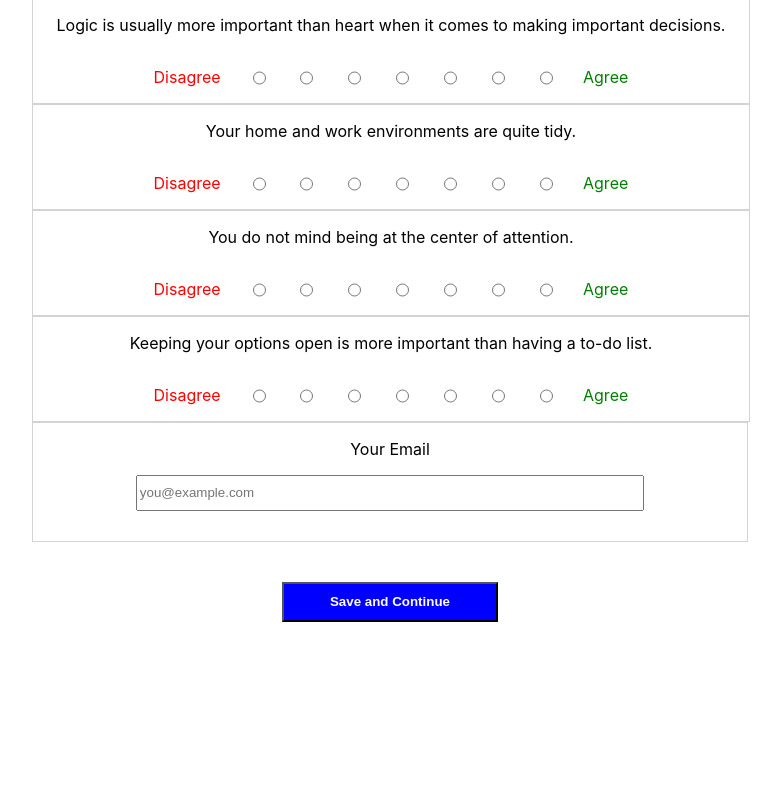
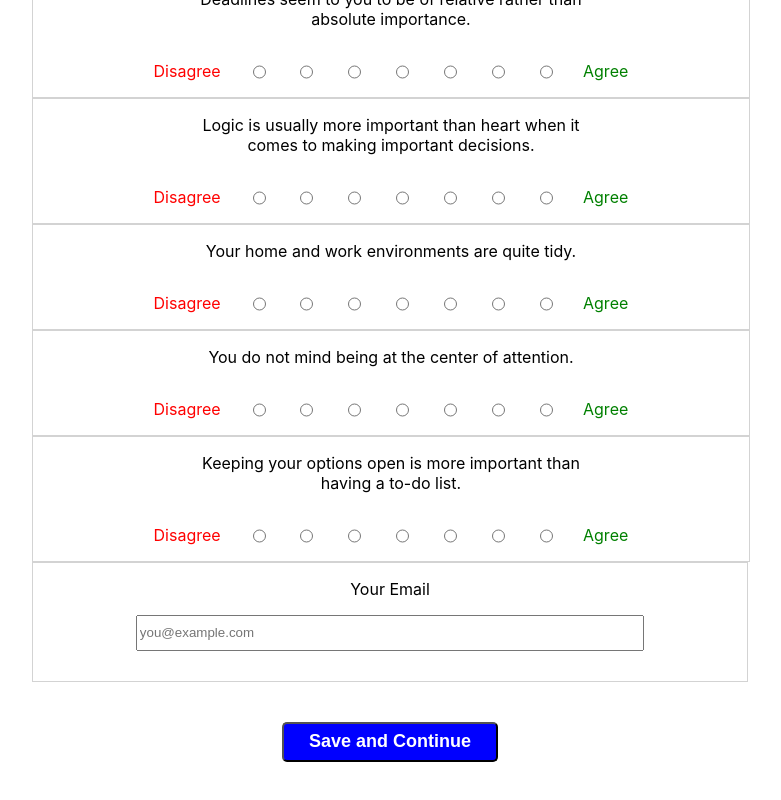
Before and after one commit to ktan114/Shift, a React (Create React App) app in the folder client/: page / in a window 1280 px wide. Shown: the part 815-1615 px from the top of the page, without its empty margins (250-1031 px from the left). Before the commit the page ends 1477 px from the top, so only its background shows below. Built offline with nearby package versions, Linux system fonts and the light colour scheme.

Commit message:
Changed font size and width

```diff
--- a/client/src/components/Home/Home.css
+++ b/client/src/components/Home/Home.css
@@ -33,6 +33,8 @@
   color: white;
   width: 30%;
   height: 40px;
+  font-size: 18px;
+  border-radius: 5px;
   font-weight: bold;
   margin: 40px auto;
 }
--- a/client/src/components/Question/Question.css
+++ b/client/src/components/Question/Question.css
@@ -14,6 +14,7 @@
 }
 .Question__Text {
   color: black;
+  width: 60%;
 }
 .Question__Text--red {
   color: red;
```
